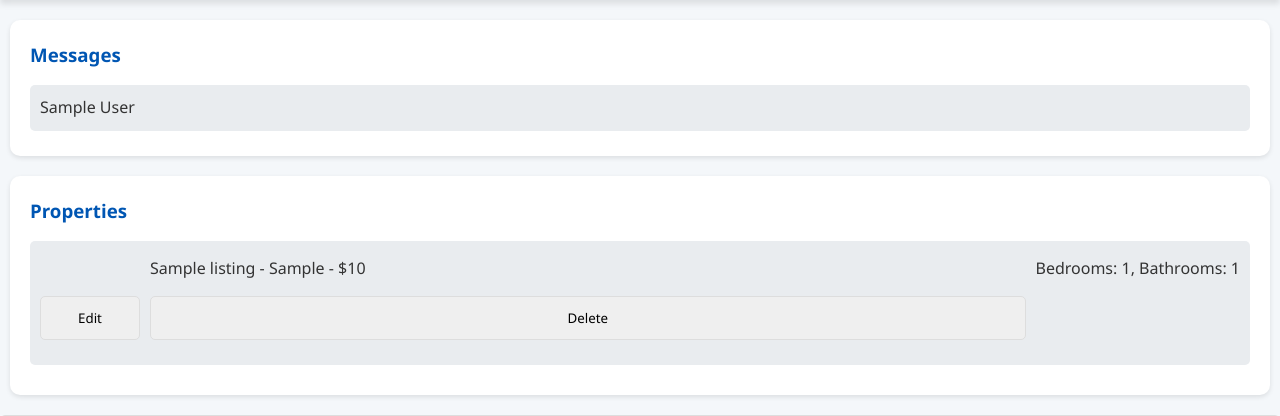
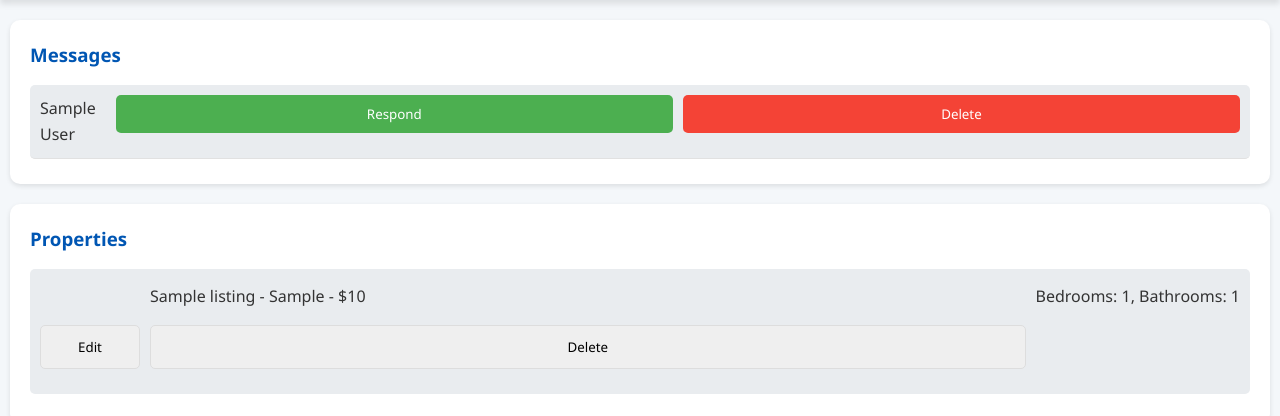
Before and after one commit to sangidahuda/Software_Engineering, a Flask app: page /admin_dashboard in a window 1280 px wide. Shown: the part 125-541 px from the top of the page. Run offline with Flask 3, Linux system fonts and the light colour scheme; a user stored in the database is signed in; tables that the repository leaves empty hold one stand-in row (values such as "Sample post").

Commit message:
delete user messages from admin side

```diff
--- a/app/routes.py
+++ b/app/routes.py
@@ -119,7 +119,6 @@ def get_user_list():
     return jsonify({'user_list': user_list})
 
 #################################################################### for viewing client messages
-
 @main_bp.route('/admin_messages/<int:user_id>')
 @login_required
 def admin_messages(user_id):
@@ -133,6 +132,22 @@ def admin_messages(user_id):
     ).order_by(Message.timestamp.asc()).all()
 
     return render_template('admin_messages.html', user=user, messages=messages)
+#################################################################### for deleting client messages
+@main_bp.route('/delete_user_messages', methods=['POST'])
+@login_required
+def delete_user_messages():
+    if not current_user.is_admin:
+        return jsonify({'success': False, 'error': 'Unauthorized'}), 403
+
+    sender_id = request.json.get('sender_id')
+    try:
+
+        Message.query.filter_by(sender_id=sender_id).delete()
+        db.session.commit()
+        return jsonify({'success': True})
+    except Exception as e:
+        db.session.rollback()
+        return jsonify({'success': False, 'error': str(e)}), 500
 
 #################################################################### for sending client messages
 #owner messages client
@@ -220,31 +235,22 @@ def delete_property(property_id):
         return jsonify({'error': 'Unauthorized'}), 403
 
     try:
-        # Delete related photos
+        # First delete all related data
         Photos.query.filter_by(property_id=property_id).delete()
-
-        # Delete related reservations
         Reservation.query.filter_by(property_id=property_id).delete()
-
-        # Delete related reviews
         Review.query.filter_by(property_id=property_id).delete()
 
         # Then delete the property listing
         property_to_delete = PropertyListing.query.get_or_404(property_id)
         db.session.delete(property_to_delete)
 
-        # Commit the transaction
         db.session.commit()
         flash('Property and all related data deleted successfully.', 'success')
         return jsonify({'message': 'Property and all related data deleted successfully'})
     except Exception as e:
-        # Rollback the transaction in case of error
         db.session.rollback()
         flash('Failed to delete property and related data.', 'danger')
         return jsonify({'error': str(e)}), 500
-
-
-
 
 
 
@@ -265,9 +271,8 @@ def update_property(property_id):
     property_to_update.price = int(request.form['price'])
     property_to_update.location = request.form['location']
 
-    # Handle photo uploads
     photos_to_add = request.files.getlist('photos')
-    if photos_to_add and photos_to_add[0].filename:  # Check if at least one photo has a filename
+    if photos_to_add and photos_to_add[0].filename:
         # Delete old photos if new ones are provided
         Photos.query.filter_by(property_id=property_id).delete()
 
@@ -484,7 +489,6 @@ def add_review():
     db.session.add(review)
     db.session.commit()
 
-    # Redirect to the property details page, assuming it is named 'property_detail'
     return redirect(url_for('main.property_detail', property_id=property_id))
 
 
@@ -517,12 +521,7 @@ def edit_property(property_id):
     property_to_edit = PropertyListing.query.get_or_404(property_id)
     return render_template('edit_property.html', property=property_to_edit)
 
-
-
-
-
-
-
+####################################################################
 
 
 @main_bp.route('/uploads/<filename>')
@@ -538,7 +537,6 @@ def index():
 @main_bp.route('/user_messages')
 @login_required
 def user_messages():
-    # Ensures only non-admin users can access this page
     if current_user.is_admin:
         return redirect(url_for('main.index'))
     return render_template('user_messages.html')
@@ -546,7 +544,6 @@ def user_messages():
 @main_bp.route('/admin_dashboard')
 @login_required
 def admin_dashboard():
-    # Ensures only admin users can access this page
     if not current_user.is_admin:
         return redirect(url_for('main.index'))
     return render_template('admin_dashboard.html')
--- a/app/static/adashboard.css
+++ b/app/static/adashboard.css
@@ -207,3 +207,49 @@ button.delete-button {
 .reservation-item:hover {
   box-shadow: 0 2px 5px rgba(0,0,0,0.2);
 }
+/* ******************************************************* */
+#userList {
+  list-style-type: none;
+  padding: 0;
+  width: 100%;
+}
+
+.user-item {
+  display: flex;
+  justify-content: space-between;
+  align-items: center;
+  padding: 10px;
+  background-color: #fff;
+  border-bottom: 1px solid #e1e1e1;
+  margin-bottom: 5px;
+}
+
+.user-name {
+  flex-grow: 1;
+  margin-right: 10px;
+}
+
+.respond-btn, .delete-btn {
+  padding: 10px 15px;
+  border: none;
+  cursor: pointer;
+  margin-left: 10px;
+}
+
+.respond-btn {
+  background-color: #4CAF50;
+  color: white;
+}
+
+.delete-btn {
+  background-color: #f44336;
+  color: white;
+}
+
+.respond-btn:hover {
+  background-color: #45a049;
+}
+
+.delete-btn:hover {
+  background-color: #d32f2f;
+}
--- a/app/templates/admin_dashboard.html
+++ b/app/templates/admin_dashboard.html
@@ -60,17 +60,44 @@
             var userList = $("#userList");
             userList.empty();
             response.user_list.forEach(function (user) {
-              var listItem = $("<li>").text(user.name);
-              listItem.on("click", function () {
-                // Redirects to user-specific conversation page
+              var listItem = $("<li>").addClass('user-item');
+              var nameDiv = $("<div>").text(user.name).addClass('user-name');
+              var respondButton = $("<button>").text("Respond").addClass('respond-btn').on("click", function () {
                 window.location.href = "/admin_messages/" + user.sender_id;
               });
+
+              // Delete button logic
+              var deleteButton = $("<button>").text("Delete").addClass('delete-btn').on("click", function () {
+                var confirmDeletion = confirm("Are you sure you want to delete this user's messages?");
+                if (confirmDeletion) {
+                  $.ajax({
+                    url: "{{ url_for('main.delete_user_messages') }}",
+                    type: "POST",
+                    data: JSON.stringify({ sender_id: user.sender_id }),
+                    contentType: "application/json; charset=utf-8",
+                    dataType: "json",
+                    success: function(response) {
+                      if(response.success) {
+                        listItem.remove();
+                        alert('Messages deleted successfully.');
+                      } else {
+                        alert('Failed to delete messages: ' + response.error);
+                      }
+                    },
+                    error: function(xhr) {
+                      alert("Error deleting messages: " + xhr.responseText);
+                    }
+                  });
+                }
+              });
+
+              listItem.append(nameDiv).append(respondButton).append(deleteButton);
               userList.append(listItem);
             });
           },
           error: function (error) {
-            console.log("Error fetching user list:", error);
-          },
+            console.error("Error fetching user list: ", error);
+          }
         });
       }
 
@@ -78,10 +105,10 @@
     });
   </script>
 
+
   <!-- this is for viewing the property listings -->
   <script>
     $(document).ready(function() {
-        // Fetch property listings on page load
         fetchPropertyListings();
 
         function fetchPropertyListings() {
@@ -122,14 +149,14 @@
 
         function deleteProperty(propertyId) {
           $.ajax({
-          url: "/delete_property/" + propertyId,  // Corrected URL to match Flask route
+          url: "/delete_property/" + propertyId,
           type: "POST",
           success: function(response) {
-             alert('Property deleted successfully: ' + response.message); // Show success message
-              fetchPropertyListings();  // Refresh the property list
+             alert('Property deleted successfully: ' + response.message);
+              fetchPropertyListings();
           },
          error: function(xhr, status, error) {
-             alert('Failed to delete property: ' + xhr.responseText); // Show error message
+             alert('Failed to delete property: ' + xhr.responseText);
           }
     });
 }
```
